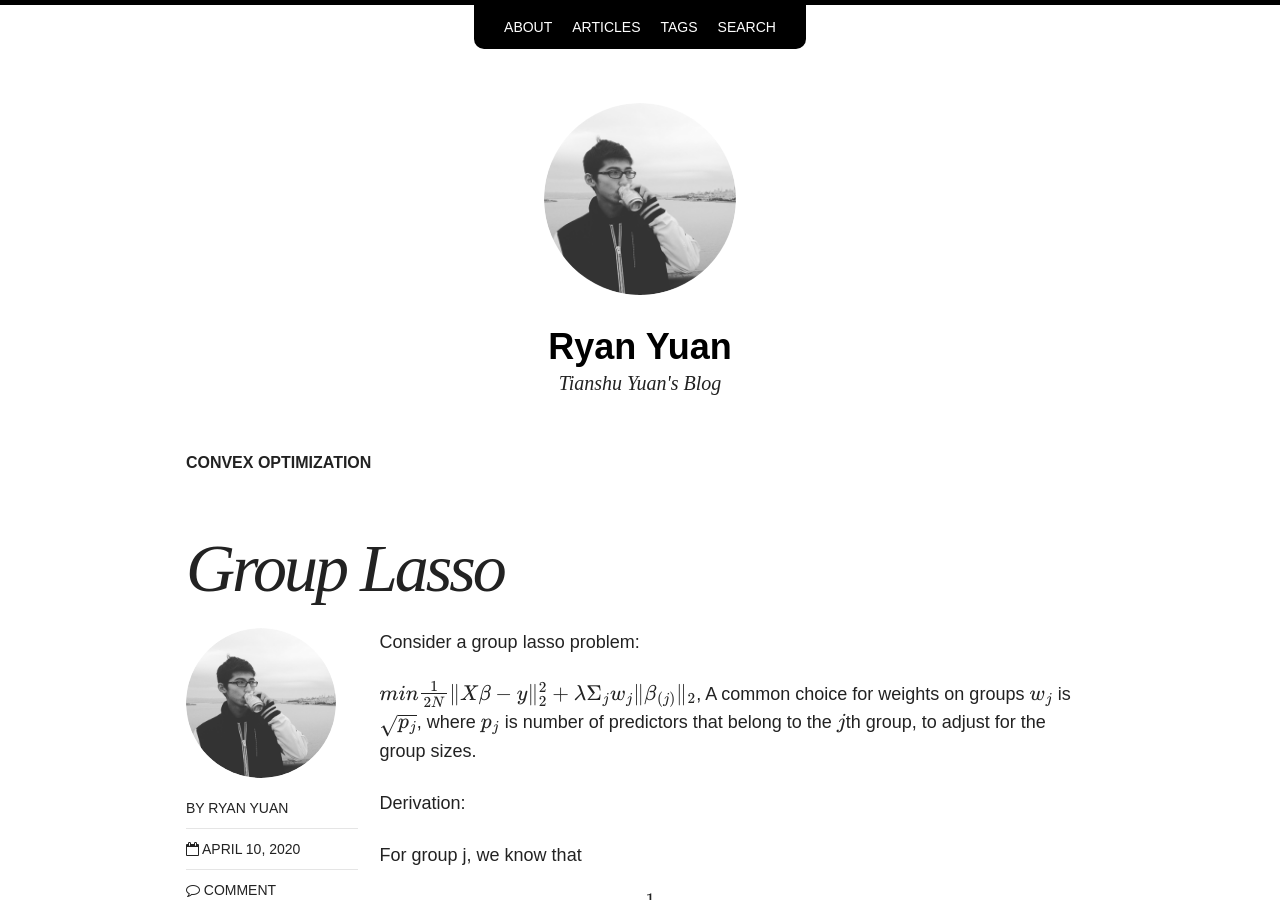
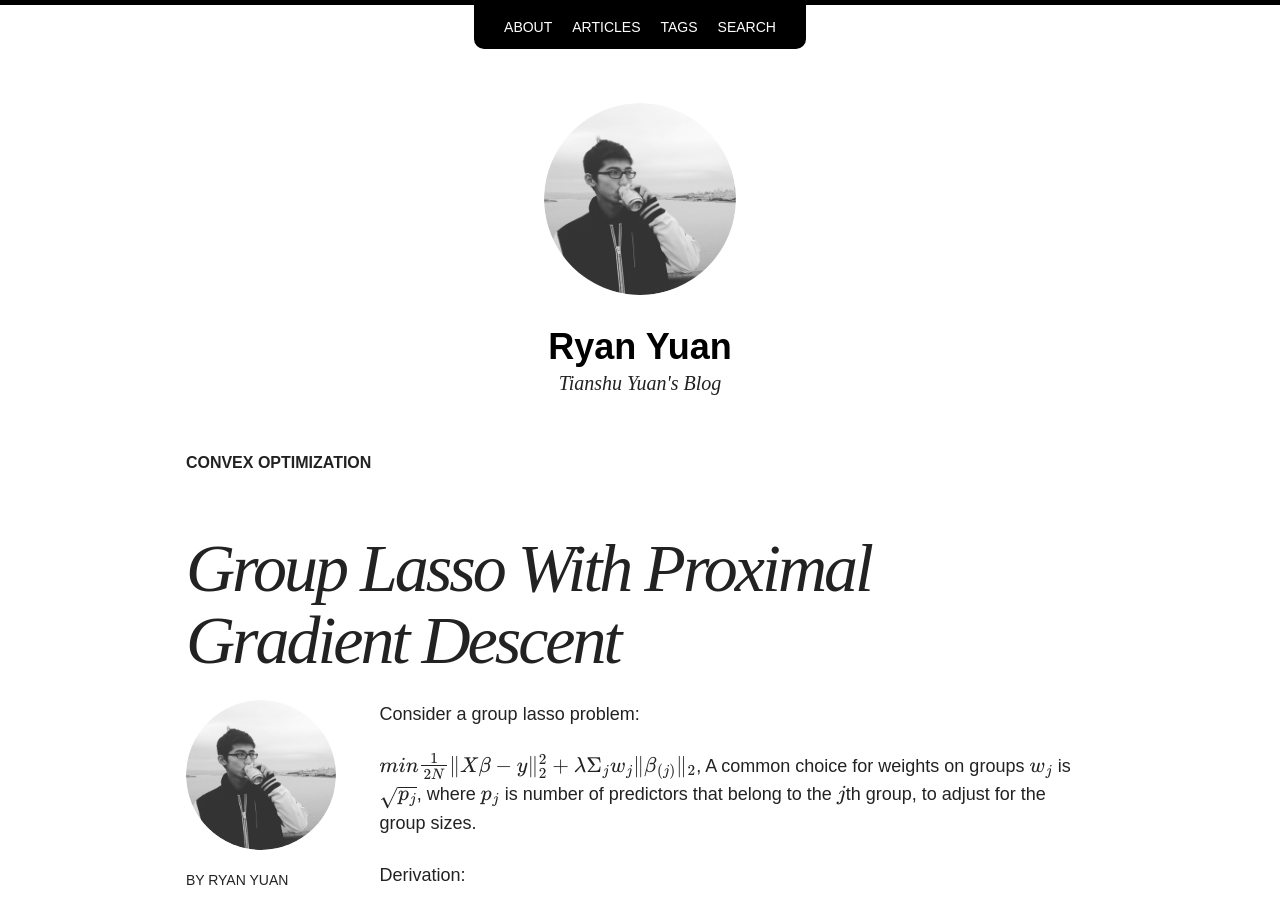
Before and after one commit to ryanyuan42/ryanyuan42.github.io, a Jekyll site: the page built from _posts/2020-04-10-group_lasso.markdown, in a window 1280 px wide and 900 px high. Built offline with Jekyll 4.4.1, drawn with Linux system fonts in a browser that asks for light colours; nearby versions of some CDN libraries; formulas are drawn with MathJax 3; comment, search, counter and statistics services are not loaded.

Commit message:
Update 2020-04-10-group_lasso.markdown

```diff
--- a/_posts/2020-04-10-group_lasso.markdown
+++ b/_posts/2020-04-10-group_lasso.markdown
@@ -1,6 +1,6 @@
 ---
 layout: post
-title: "Group Lasso"
+title: "Group Lasso With Proximal Gradient Descent"
 excerpt: ""
 categories: articles
 tags: [convex optimization]
```
